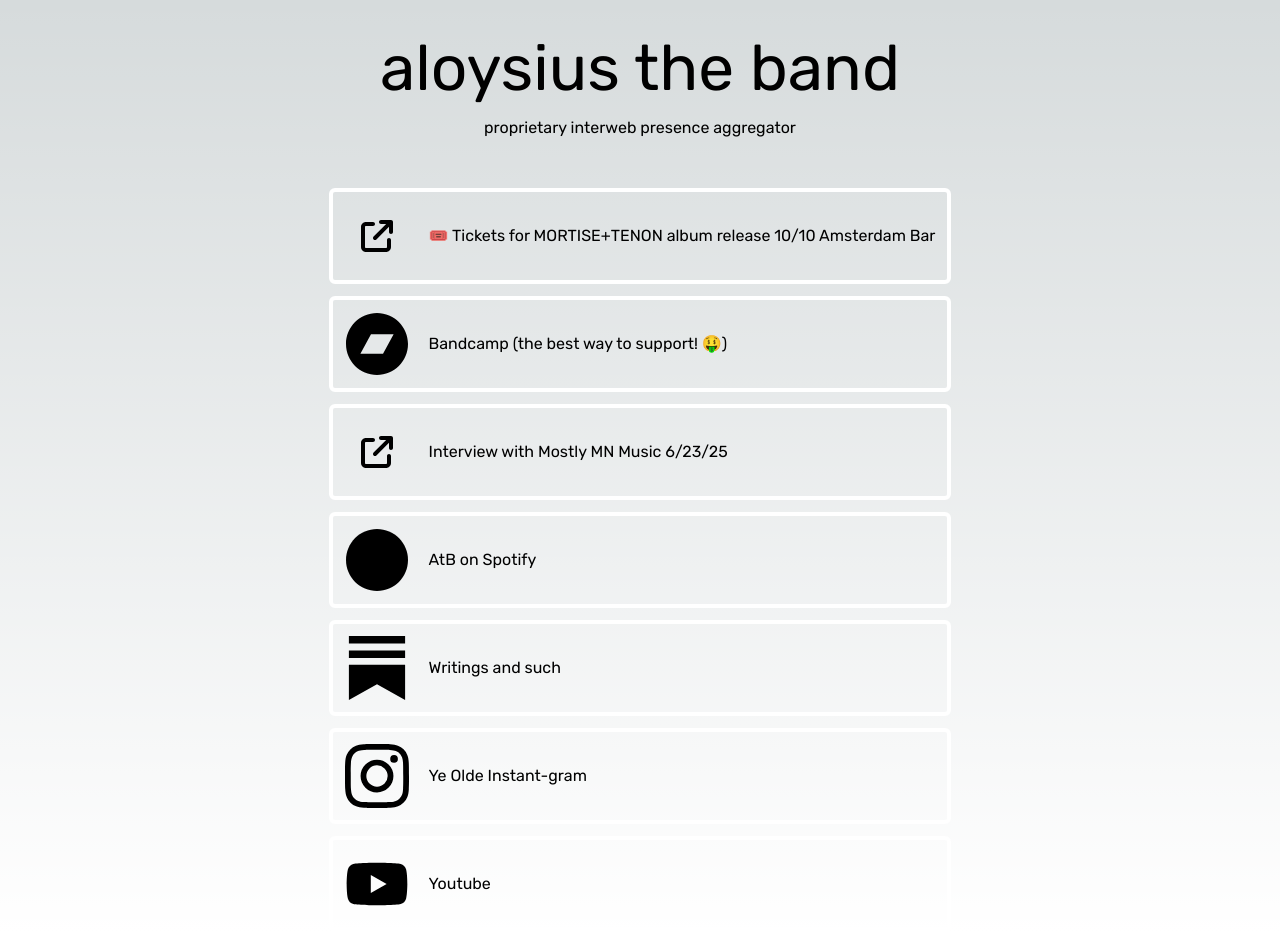
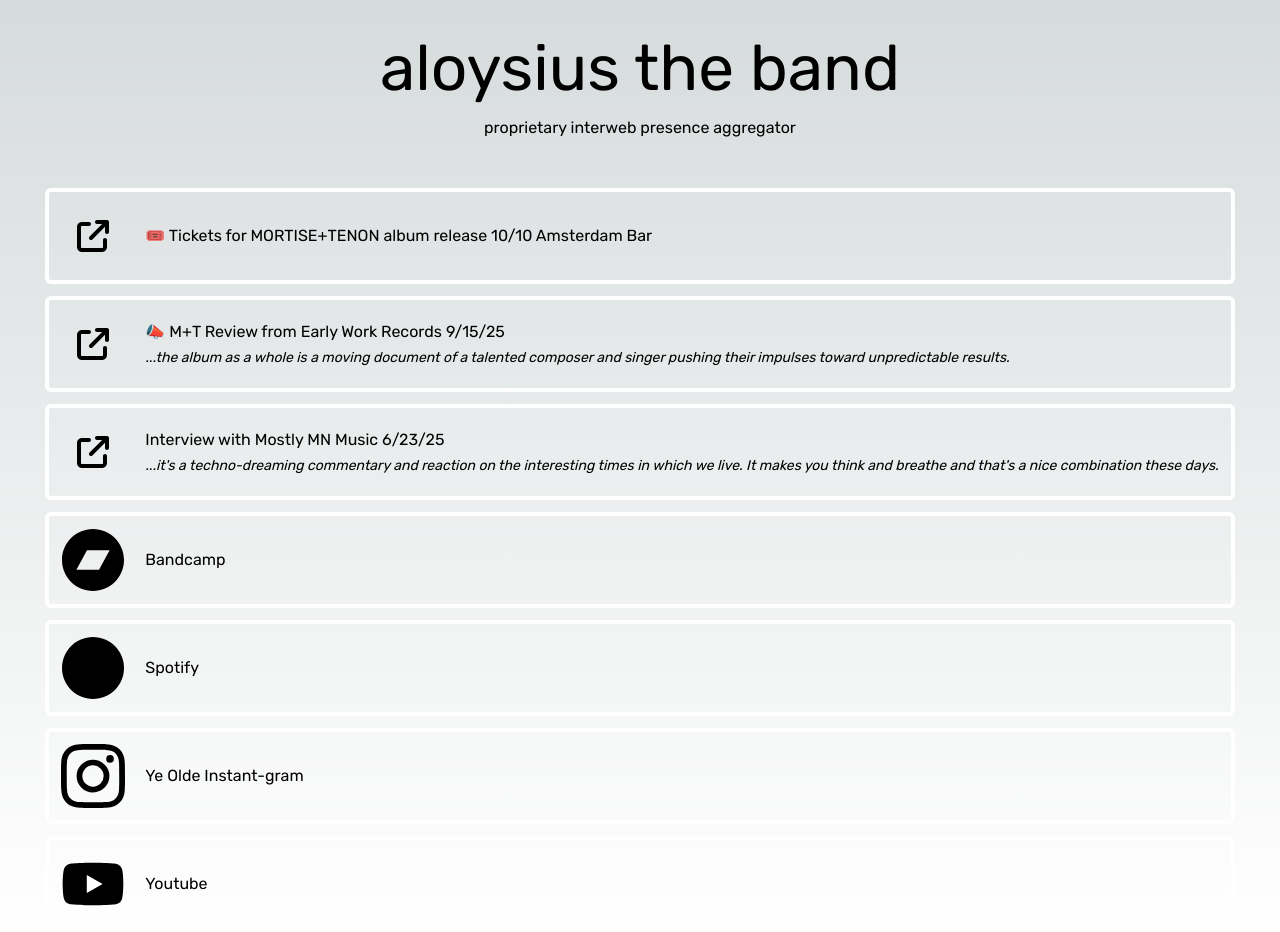
Before and after one commit to shynonagons/aloysiustheband, a Next.js app: page /links in a window 1280 px wide. Built offline with nearby package versions, Linux system fonts and the light colour scheme.

Commit message:
Add early work review

```diff
--- a/src/app/links/page.tsx
+++ b/src/app/links/page.tsx
@@ -1,9 +1,7 @@
 import InstagramIcon from '@/icons/instagram';
 import BandcampIcon from '@/icons/bandcamp';
 import YoutubeIcon from '@/icons/youtube';
-import SubstackIcon from '@/icons/substack';
 import SpotifyIcon from '@/icons/spotify';
-import clsx from 'clsx';
 import ArrowUpRightFromSquareIcon from '@/icons/arrow-up-right-from-square';
 
 const DEFAULT_ICON = <ArrowUpRightFromSquareIcon className='w-8 h-8' />;
@@ -16,19 +14,29 @@ const socialLinks = [
     text: '🎟️ Tickets for MORTISE+TENON album release 10/10 Amsterdam Bar',
   },
   {
+    title: '📣 M+T Review from Early Work Records 9/15/25',
+    url: 'https://www.earlyworkrecords.com/review/aloysius-the-band',
+    hoverColor: '[#1ed760]',
+    text: '📣 M+T Review from Early Work Records 9/15/25',
+    pullQuote:
+      '...the album as a whole is a moving document of a talented composer and singer pushing their impulses toward unpredictable results.',
+  },
+  {
+    title: 'Interview with Mostly MN Music',
+    url: 'https://mostlyminnesota.com/2025/06/23/5-questions-with-aloysius-the-band-on-upcoming-album-mortisetenon-releasing-july-4/',
+    hoverColor: '[#1ed760]',
+    text: 'Interview with Mostly MN Music 6/23/25',
+    pullQuote:
+      "...it's a techno-dreaming commentary and reaction on the interesting times in which we live. It makes you think and breathe and that's a nice combination these days.",
+  },
+  {
     title: 'Bandcamp',
     url: 'https://aloysius.bandcamp.com',
     hoverColor: 'blue-300',
     icon: (
       <BandcampIcon className="w-full h-full hover:text-blue-300 group-hover:text-blue-300" />
     ),
-    text: 'Bandcamp (the best way to support! 🤑)',
-  },
-  {
-    title: 'Interview with Mostly MN Music',
-    url: 'https://mostlyminnesota.com/2025/06/23/5-questions-with-aloysius-the-band-on-upcoming-album-mortisetenon-releasing-july-4/',
-    hoverColor: '[#1ed760]',
-    text: 'Interview with Mostly MN Music 6/23/25',
+    text: 'Bandcamp',
   },
   {
     title: 'Spotify',
@@ -37,16 +45,7 @@ const socialLinks = [
     icon: (
       <SpotifyIcon className="w-full h-full hover:text-[#1ed760] group-hover:text-[#1ed760]" />
     ),
-    text: 'AtB on Spotify',
-  },
-  {
-    title: 'Substack',
-    url: 'https://aloysiustheband.substack.com',
-    hoverColor: 'orange-500',
-    icon: (
-      <SubstackIcon className="w-full h-full hover:text-orange-500 group-hover:text-orange-500" />
-    ),
-    text: 'Writings and such',
+    text: 'Spotify',
   },
   {
     title: 'Instagram',
@@ -89,18 +88,26 @@ const IconLink = ({ url, title, icon }: SocialLink) => (
  * Expanded, linktree style link
  * @returns
  */
-const LinkCard = ({ url, title, icon = DEFAULT_ICON, text, hoverColor }: SocialLink) => {
+const LinkCard = ({
+  url,
+  title,
+  icon = DEFAULT_ICON,
+  text,
+  pullQuote, hoverColor,
+}: SocialLink) => {
   return (
     <a
       href={url}
       title={title}
       className="group p-3 border-4 border-white rounded-md flex flex-row gap-5 items-center min-w-[300px] md:transition-all hover:bg-slate-900 md:hover:-translate-y-1 md:hover:-translate-x-1 hover:border-blue-500"
     >
-
-        <div className="flex items-center justify-center max-[360px]:w-8 max-[360px]:h-8 w-12 h-12 sm:w-16 sm:h-16">
-          {icon}
-        </div>
-      <p className="group-hover:text-blue-300">{text}</p>
+      <div className="flex items-center justify-center max-[360px]:w-8 max-[360px]:h-8 w-12 h-12 sm:w-16 sm:h-16">
+        {icon}
+      </div>
+      <div className='flex flex-col gap-1'>
+        <p className="group-hover:text-blue-300">{text}</p>
+        {pullQuote && <p className="text-sm italic">{pullQuote}</p>}
+      </div>
     </a>
   );
 };
```
